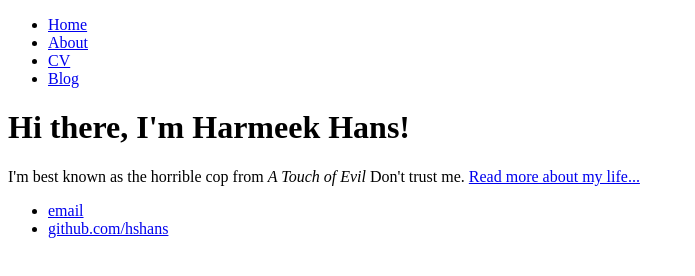
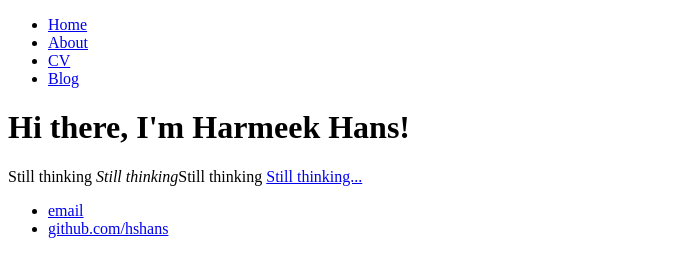
Before and after one commit to hshans/hshans.github.io, a plain HTML site: page index.html in a window 1280 px wide. Shown: the whole page, without its empty margins (0-695 px from the left). Drawn offline with Linux system fonts and the light colour scheme.

Commit message:
Update index.html

```diff
--- a/index.html
+++ b/index.html
@@ -1,7 +1,7 @@
 <!DOCTYPE html>
 <html>
 	<head>
-		<title>Hank Quinlan, Horrible Cop</title>
+		<title>Harmeek Hans</title>
 	</head>
 	<body>
 		<nav>
@@ -15,7 +15,7 @@
 		<div class="container">
     		<div class="blurb">
         		<h1>Hi there, I'm Harmeek Hans!</h1>
-				<p>I'm best known as the horrible cop from <em>A Touch of Evil</em> Don't trust me. <a href="/about">Read more about my life...</a></p>
+				<p>Still thinking <em>Still thinking</em>Still thinking <a href="/about">Still thinking...</a></p>
     		</div><!-- /.blurb -->
 		</div><!-- /.container -->
 		<footer>
```
